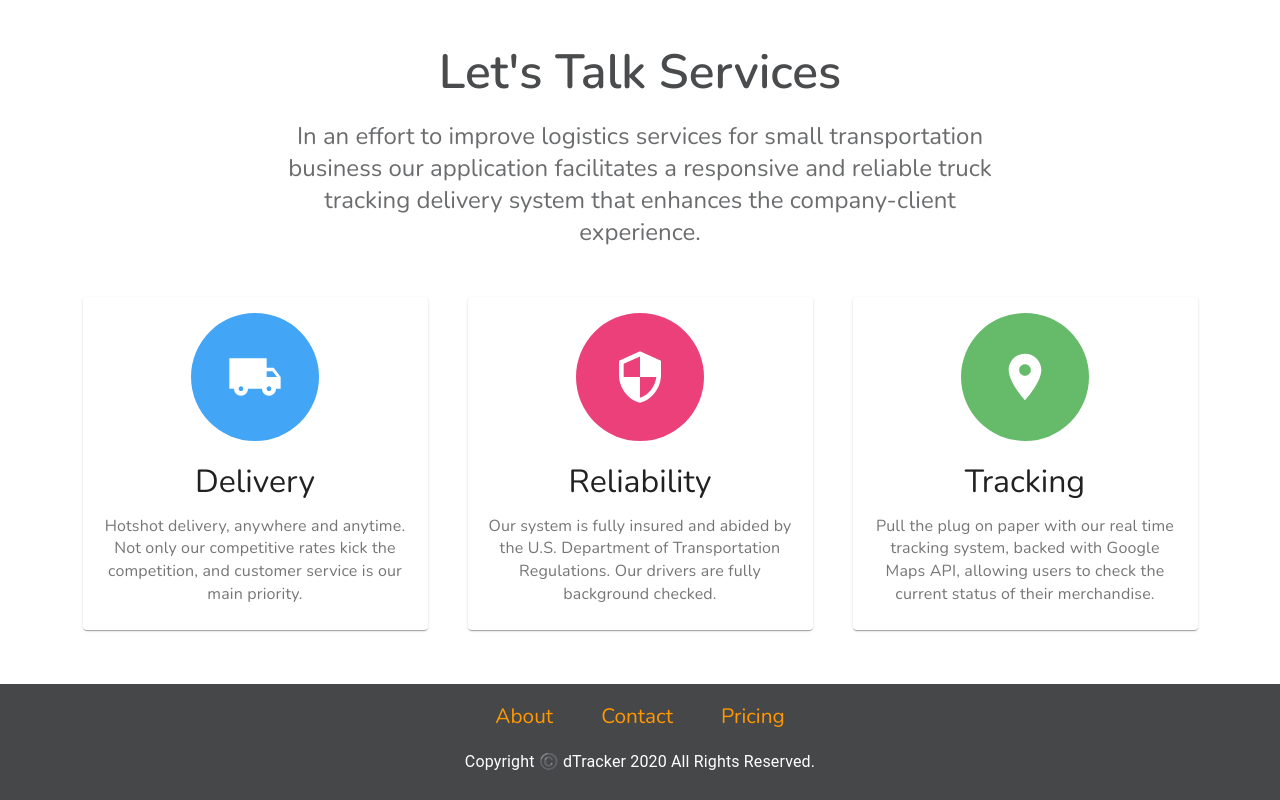
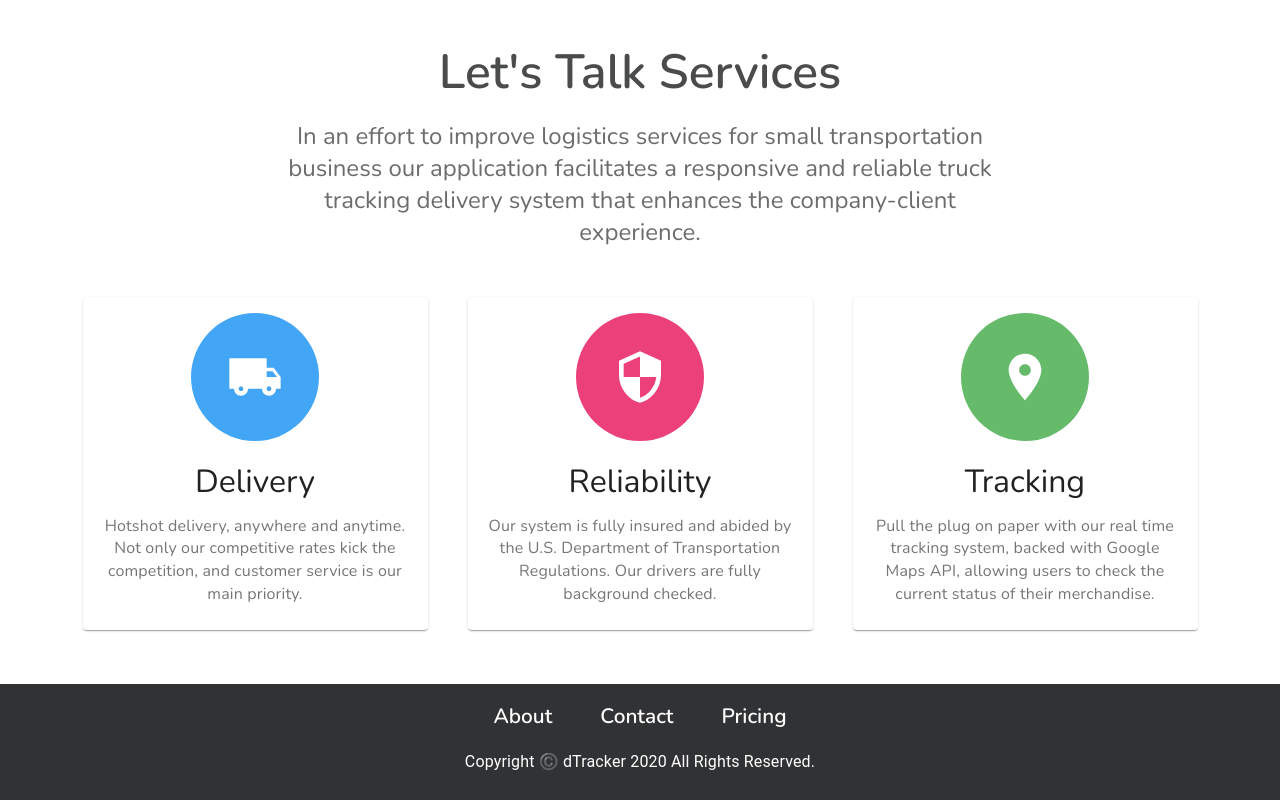
Before and after one commit to cdrubido9307/comp426_project, a React (Create React App) app: page / in a window 1280 px wide. Shown: the part 807-1607 px from the top of the page. Built offline with nearby package versions, Linux system fonts and the light colour scheme; no server answers.

Commit message:
Styling changes to footer

```diff
--- a/src/App.js
+++ b/src/App.js
@@ -7,6 +7,7 @@ import ForgotPassword from "./views/ForgotPassword";
 import CreateShipment from "./views/CreateShipment";
 import { AuthProvider } from './contexts/AuthContext';
 import PrivateRoute from './components/PrivateRoute';
+import Pricing from './components/Pricing';
 
 import {
   BrowserRouter as Router,
@@ -25,6 +26,7 @@ export default function App() {
             <Route path="/signup" component={Signup}/>
             <Route path="/forgot-password" component={ForgotPassword} />
             <Route path="/create-shipement" component={CreateShipment} />
+            <Route path="/pricing" component={Pricing} />
         </Switch>
       </Router>
     </div>
--- a/src/components/Footer.js
+++ b/src/components/Footer.js
@@ -8,7 +8,7 @@ import { Link as RDLink } from 'react-router-dom';
 const useStyles = makeStyles((theme) => ({
     footer: {
         fontFamily: 'Nunito',
-        backgroundColor: '#464749',
+        backgroundColor: '#313234',
         paddingBottom: theme.spacing(3),
     },
     footerbar: {
@@ -17,7 +17,8 @@ const useStyles = makeStyles((theme) => ({
     linkage: {
         padding: theme.spacing(0, 3),
         fontSize: '1.3rem',
-        color: '#FF9800'
+        color: '#FFF',
+        fontWeight: '600'
     },
     copyr: {
         color: '#FFF'
@@ -33,7 +34,7 @@ export default function Footer() {
                 <Toolbar className={classes.footerbar}>
                     <RDLink to='/about' style={{ textDecoration: 'none' }} className={classes.linkage}>About</RDLink>
                     <RDLink to='/contact' style={{ textDecoration: 'none' }} className={classes.linkage}>Contact</RDLink>
-                    <RDLink to='/contact' style={{ textDecoration: 'none' }} className={classes.linkage}>Pricing</RDLink>
+                    <RDLink to='/pricing' style={{ textDecoration: 'none' }} className={classes.linkage}>Pricing</RDLink>
                 </Toolbar>
                 <Typography className={classes.copyr} variant="subtitle1" align="center">
                     {'Copyright ©️ dTracker '}
--- a/src/components/Header.js
+++ b/src/components/Header.js
@@ -211,12 +211,14 @@ export default function Header() {
                                     </ListItemIcon>
                                     <ListItemText primary="Contact" />
                                 </StyledMenuItem>
+                                <RDLink to='/pricing' style={{ textDecoration: 'none' }}>
                                 <StyledMenuItem className={classes.iconbtn}>
                                     <ListItemIcon>
                                         <MonetizationOnIcon fontSize="small" />
                                     </ListItemIcon>
                                     <ListItemText primary="Pricing" />
                                 </StyledMenuItem>
+                                </RDLink>
                                 <Hidden lgUp>
                                     <RDLink to='/login' style={{ textDecoration: 'none' }}>
                                         <StyledMenuItem className={classes.iconbtn}>
--- a/src/components/ServiceSpecs.js
+++ b/src/components/ServiceSpecs.js
@@ -57,6 +57,7 @@ export default function ServiceSpecs() {
                 <CardImg card={cards[2]} checked={checked} />
                 <div className="icon icon-info icon-round icon-lg"></div>
             </div>
+
         </div>
     )
 }
```
